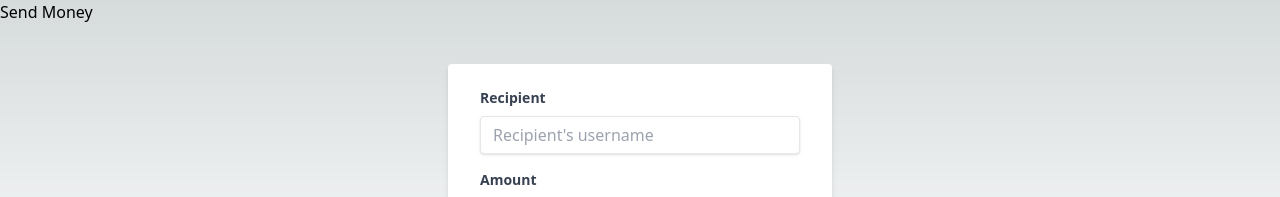
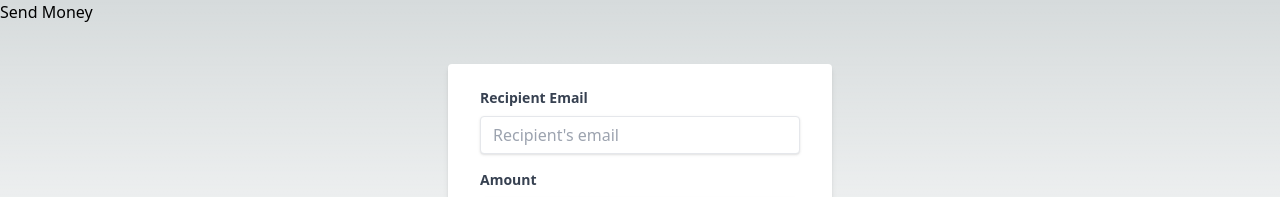
Before and after one commit to itsbishalb/PayM8, a Next.js app in the folder frontend/: page /send in a window 1280 px wide. Shown: the top 197 px of the page. Built offline with nearby package versions, Linux system fonts and the light colour scheme; no server answers.

Commit message:
PM-12 Added Backend for sending

```diff
--- a/frontend/app/SendComponent.js
+++ b/frontend/app/SendComponent.js
@@ -1,27 +1,49 @@
 import React, { useState } from 'react';
+import axios from 'axios';
+import Cookies from 'js-cookie';
 
 const SendMoneyForm = () => {
+    const apiUrl = process.env.NEXT_PUBLIC_API_URL
     const [amount, setAmount] = useState('');
     const [recipient, setRecipient] = useState('');
+    const [error, setError] = useState('');
 
-    const handleSubmit = (e) => {
+    const handleSubmit = async (e) => {
         e.preventDefault();
-        // Handle the form submission logic here
-        console.log(`Sending ${amount} to ${recipient}`);
+        setError(''); // Reset error message
+
+        try {
+            const senderEmail = Cookies.get('userEmail') || null;
+            if (!senderEmail) {
+                setError('Sender email not found. Please log in.');
+                return;
+            }
+
+            const response = await axios.post(apiUrl + '/api/send', {
+                senderEmail,
+                receiverEmail: recipient,
+                amount
+            });
+
+            console.log('Transaction successful:', response.data);
+        } catch (err) {
+            setError(err.response?.data?.message || 'An error occurred while sending money.');
+        }
     };
 
     return (
         <div className="max-w-sm mx-auto mt-10">
             <form onSubmit={handleSubmit} className="bg-white shadow-md rounded px-8 pt-6 pb-8 mb-4">
+                {error && <div className="mb-4 text-red-500">{error}</div>}
                 <div className="mb-4">
                     <label className="block text-gray-700 text-sm font-bold mb-2" htmlFor="recipient">
-                        Recipient
+                        Recipient Email
                     </label>
                     <input
                         className="shadow appearance-none border rounded w-full py-2 px-3 text-gray-700 leading-tight focus:outline-none focus:shadow-outline"
                         id="recipient"
-                        type="text"
-                        placeholder="Recipient's username"
+                        type="email"
+                        placeholder="Recipient's email"
                         value={recipient}
                         onChange={(e) => setRecipient(e.target.value)}
                     />
```
Also changed, not shown: 1 other file (tests, documents, lock files or other folders).
